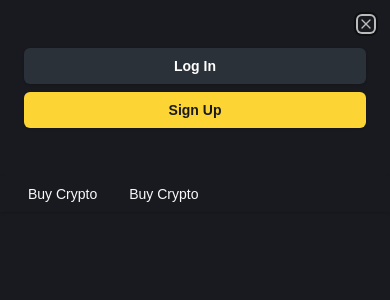
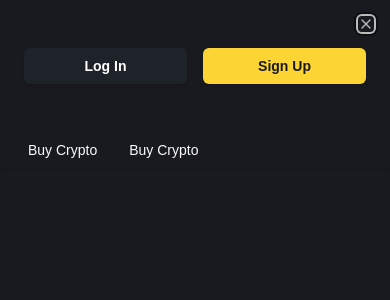
Before and after one commit to devtestuser178/binanceRaffle, a Next.js app: page / in a window 390 px wide. Both pictures are taken after a click on the button 355 px from the left and 27 px from the top of the page. Shown: the top 300 px of the page. Built offline with nearby package versions, Linux system fonts and the light colour scheme.

Commit message:
refactor: sheet bg and button flex

```diff
--- a/src/components/Nav.tsx
+++ b/src/components/Nav.tsx
@@ -7,6 +7,7 @@ import Image from "next/image";
 import { Button } from "./ui/button";
 import displayIcon from "../assets/icons/display-icon.svg";
 import nightIcon from "../assets/icons/night-icon.svg";
+import bitcoinIcon from "../assets/icons/bitcoin-icon.svg";
 
 import menuIcon from "../assets/icons/menu.svg";
 import Link from "next/link";
@@ -71,8 +72,9 @@ export const Nav = () => {
               <SheetHeader className="px-6 py-8">
                 <SheetTitle></SheetTitle>
                 <SheetDescription></SheetDescription>
+                <div className="flex space-x-4">
                   <AuthButton
-                  className="bg-customGrey hover:bg-customGrey hover:backdrop-blur-md text-white  "
+                    className="bg-customAltGrey hover:bg-customGrey hover:backdrop-blur-md text-white  "
                     href="https://accounts.binance.com/en/login?loginChannel=&return_to="
                   >
                     Log In
@@ -83,6 +85,7 @@ export const Nav = () => {
                   >
                     Sign Up
                   </AuthButton>
+                </div>
               </SheetHeader>
               <div className="py-2 w-full space-y-2"></div>
               <Button className="bg-transparent hover: w-full hover:bg-customGrey rounded-none flex items-start justify-start">
--- a/tailwind.config.ts
+++ b/tailwind.config.ts
@@ -14,6 +14,7 @@ export default {
 			customBlack : '#181a20',
 			customYellow : '#fcd535',
 			customGrey: '#2b3139',
+			customAltGrey:'#1e2329' ,
   			background: 'hsl(var(--background))',
   			foreground: 'hsl(var(--foreground))',
   			card: {
```
Lines whose indentation alone changed are shown as unchanged.
